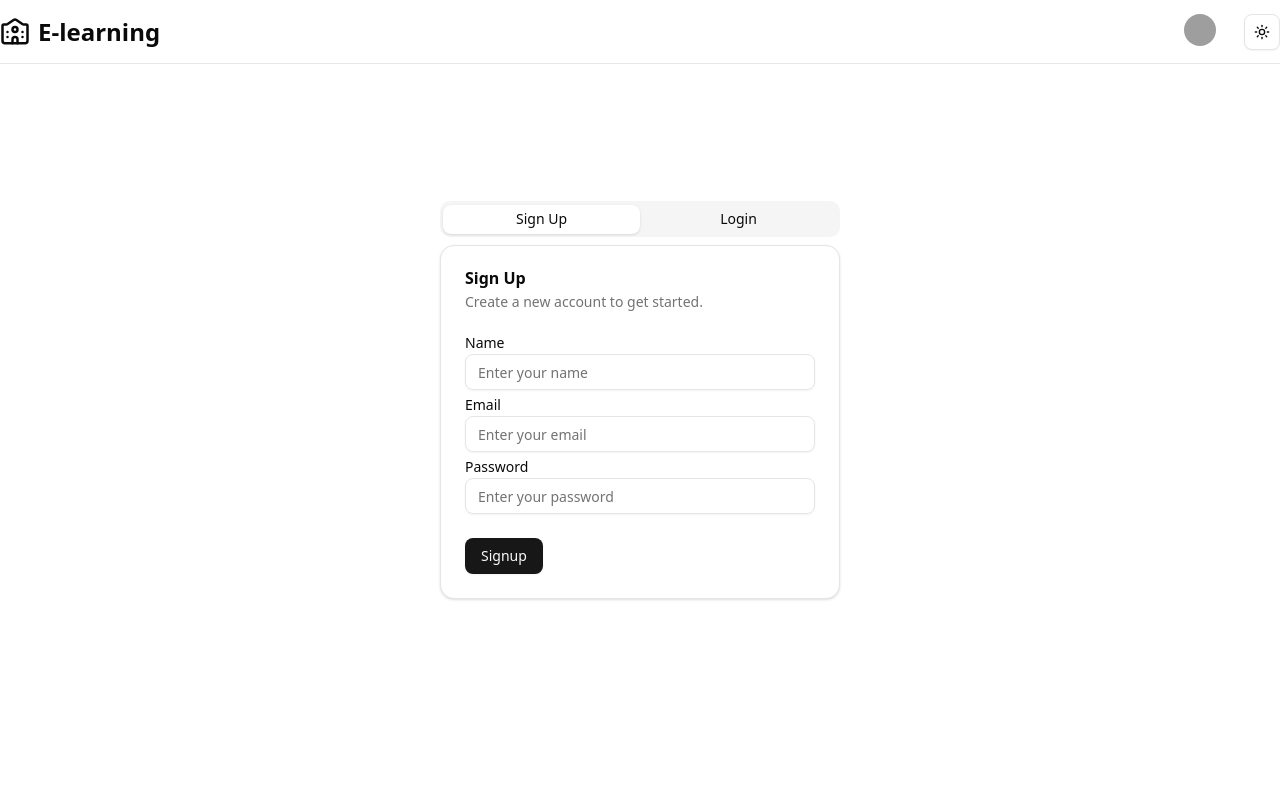
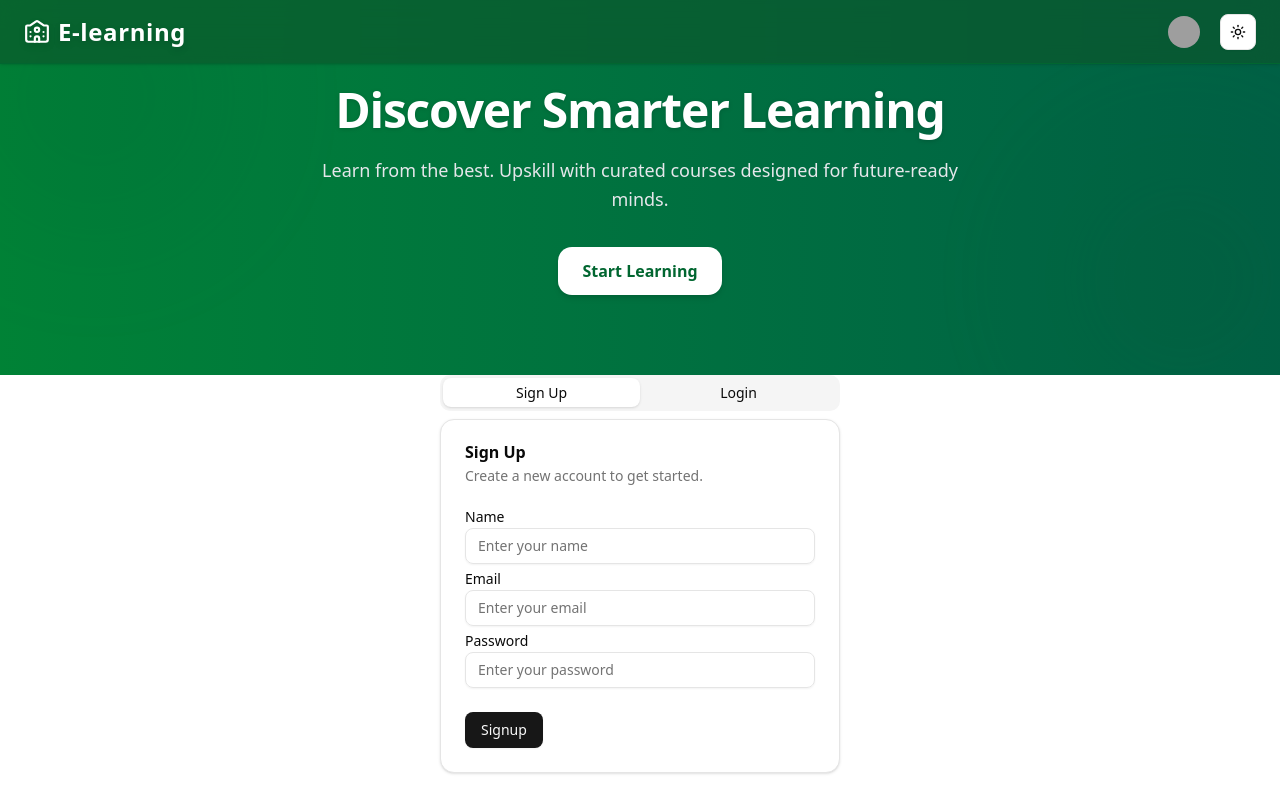
Before and after one commit to Deveshtripathi96/Learnfinity, a React (Vite) app in the folder client/vite-project/: page / in a window 1280 px wide. Built offline with nearby package versions, Linux system fonts and the light colour scheme; grey boxes are pictures that could not be loaded.

Commit message:
Navbar and hero section UI is updated

```diff
--- a/client/vite-project/package.json
+++ b/client/vite-project/package.json
@@ -20,6 +20,7 @@
     "@tailwindcss/vite": "^4.1.1",
     "class-variance-authority": "^0.7.1",
     "clsx": "^2.1.1",
+    "framer-motion": "^12.6.3",
     "lucide-react": "^0.487.0",
     "next-themes": "^0.4.6",
     "react": "^19.0.0",
--- a/client/vite-project/src/App.jsx
+++ b/client/vite-project/src/App.jsx
@@ -1,20 +1,18 @@
- //bABpIHRStrTNrp2W
-
- import { Button } from "@/components/ui/button"
+import { Button } from "@/components/ui/button";
 import Login from "./pages/Login";
 import Navbar from "./components/ui/navbar";
+import Herosection from "./pages/student/Herosection";
 
 function App() {
   return (
-    <div className="flex flex-col items-center justify-center min-h-svh">
-      <main>
-
-      <Login/>
-      <Navbar/>
-      </main>
-
+    <div className="min-h-svh flex flex-col">
+      <Navbar />
+      <Herosection />
+      <div className="flex justify-center">
+        <Login />
+      </div>
     </div>
-  )
+  );
 }
 
-export default App
+export default App;
--- a/client/vite-project/src/components/ui/navbar.jsx
+++ b/client/vite-project/src/components/ui/navbar.jsx
@@ -1,8 +1,6 @@
-
-import { Menu, School2} from 'lucide-react'
+import { Menu, School2 } from 'lucide-react'
 import React from 'react'
 import { Avatar, AvatarFallback, AvatarImage } from "@/components/ui/avatar"
-
 import { Button } from "@/components/ui/button"
 import {
   DropdownMenu,
@@ -10,12 +8,7 @@ import {
   DropdownMenuGroup,
   DropdownMenuItem,
   DropdownMenuLabel,
-  DropdownMenuPortal,
   DropdownMenuSeparator,
-  DropdownMenuShortcut,
-  DropdownMenuSub,
-  DropdownMenuSubContent,
-  DropdownMenuSubTrigger,
   DropdownMenuTrigger,
 } from "@/components/ui/dropdown-menu"
 import { ModeToggle } from '@/Darkmode'
@@ -23,35 +16,29 @@ import {
   Sheet,
   SheetClose,
   SheetContent,
-  SheetDescription,
   SheetFooter,
   SheetHeader,
   SheetTitle,
   SheetTrigger,
 } from "@/components/ui/sheet"
-import { Label } from '@radix-ui/react-label'
-import { Input } from './input'
 import { Separator } from '@radix-ui/react-dropdown-menu'
 
-
-
 const Navbar = () => {
-  const user=true;
+  const user = true
 
   return (
-    <div className='h-16 dark:bg-[#0A0A0A] bg-white border-b dark:border-b-gray-800 border-b-gray-200 fixed top-0 right-0 left-0 duration-300 z-10 '>
+    <div className="h-16 fixed top-0 left-0 right-0 z-20 backdrop-blur-md bg-green-900/60 dark:bg-emerald-950/60 border-b border-green-800 shadow-sm transition-all duration-300">
       {/* Desktop */}
-        <div className="max-w-7xl mx-auto hidden md:flex justify-between items-center gap-10 h-full">
-            <div className='flex items-center gap-2'>
-            <School2 size={"30"}/>
-        <h1 className='hidden md:block font-extrabold text-2xl'>E-learning </h1>
+      <div className="max-w-7xl mx-auto hidden md:flex justify-between items-center px-6 h-full">
+        <div className="flex items-center gap-2">
+          <School2 size={26} className="text-white drop-shadow-md" />
+          <h1 className="font-extrabold text-2xl text-white drop-shadow-md tracking-wide">
+            E-learning
+          </h1>
         </div>
-            <div>
 
-            </div>
-            <div className='flex item-center gap-7'>
-            {
-  user?(
+        <div className="flex items-center gap-5">
+          {user ? (
             <DropdownMenu>
               <DropdownMenuTrigger asChild>
                 <Avatar>
@@ -59,93 +46,76 @@ const Navbar = () => {
                   <AvatarFallback>CN</AvatarFallback>
                 </Avatar>
               </DropdownMenuTrigger>
-    <DropdownMenuContent className="w-56">
+              <DropdownMenuContent className="w-56 bg-white dark:bg-[#1a1a1a] text-sm">
                 <DropdownMenuLabel>My Account</DropdownMenuLabel>
                 <DropdownMenuSeparator />
                 <DropdownMenuGroup>
-        <DropdownMenuItem>
-           My learning
-
-        </DropdownMenuItem>
-        <DropdownMenuItem>
-          Edit profile
-
-        </DropdownMenuItem>
-        <DropdownMenuItem>
-          Log out
-
-        </DropdownMenuItem>
-
-
+                  <DropdownMenuItem>My learning</DropdownMenuItem>
+                  <DropdownMenuItem>Edit profile</DropdownMenuItem>
+                  <DropdownMenuItem>Log out</DropdownMenuItem>
                 </DropdownMenuGroup>
                 <DropdownMenuSeparator />
-      <DropdownMenuGroup>
-
-
-
-      </DropdownMenuGroup>
-
-      <DropdownMenuItem>
-        Dashboard
-
-      </DropdownMenuItem>
+                <DropdownMenuItem>Dashboard</DropdownMenuItem>
               </DropdownMenuContent>
             </DropdownMenu>
-  ):(
-    <div className='flex items-center gap-2'>
-      <Button variant="outline">Login</Button>
-      <Button>Signup</Button>
+          ) : (
+            <div className="flex items-center gap-2">
+              <Button variant="outline" className="text-white border-white">Login</Button>
+              <Button className="bg-white text-green-800 hover:bg-gray-100">Signup</Button>
             </div>
-  )
-       }
-       <ModeToggle/>
+          )}
+          <ModeToggle />
+        </div>
       </div>
 
+      {/* Mobile */}
+      <div className="flex md:hidden items-center justify-between px-4 h-full">
+        <h1 className="font-extrabold text-2xl text-white drop-shadow-md tracking-wide">
+          E-learning
+        </h1>
+        <MobileNavbar />
       </div>
-        {/*Mobile*/}
-        <div className='flex md:hidden item-center justify-between px-4 h-full'>
-        <h1 className='font-extrabold text-2xl'>E-learning</h1>
-        <MobileNavbar/>
-
-        </div>
-
-
     </div>
   )
 }
 
-export default Navbar;
+export default Navbar
 
-const MobileNavbar=()=>{
-  const role ='instructor';
+const MobileNavbar = () => {
+  const role = 'instructor'
+
   return (
     <Sheet>
       <SheetTrigger asChild>
-    <Button  size ='icon' className="rounded-full bg-gray-200 hover:bg-gray-200 " variant="outline">
-      <Menu/>
+        <Button
+          size="icon"
+          className="rounded-full bg-white/20 text-white hover:bg-white/30 backdrop-blur"
+          variant="outline"
+        >
+          <Menu />
         </Button>
       </SheetTrigger>
-  <SheetContent className='flex flex-col'>
-    <SheetHeader className='flex flexrow items-center justify-between mt-2'>
-      <SheetTitle>E-learning</SheetTitle>
-     <ModeToggle/>
+      <SheetContent className="flex flex-col dark:bg-[#0c0c0c]">
+        <SheetHeader className="flex flex-row items-center justify-between mt-2">
+          <SheetTitle className="text-lg font-bold text-white">E-learning</SheetTitle>
+          <ModeToggle />
         </SheetHeader>
-    <Separator className='mr-2'/>
-    <nav className='flex flex-col space-y-4'>
+        <Separator className="my-4" />
+        <nav className="flex flex-col space-y-4 text-base font-medium text-white">
           <span>My learning</span>
           <span>Edit profile</span>
           <span>Log out</span>
         </nav>
-    {role==='instructor' &&(
-       <SheetFooter>
+        {role === 'instructor' && (
+          <SheetFooter className="mt-auto pt-4">
             <SheetClose asChild>
-         <Button type="submit">Dashboard</Button>
+              <Button type="submit" className="w-full bg-white text-green-800 hover:bg-gray-100">
+                Dashboard
+              </Button>
             </SheetClose>
           </SheetFooter>
         )}
-
       </SheetContent>
     </Sheet>
   )
-
 }
--- /dev/null
+++ b/client/vite-project/src/pages/student/Herosection.jsx
@@ -0,0 +1,25 @@
+import React from 'react';
+
+const Herosection = () => {
+  return (
+    <section className="relative w-full bg-gradient-to-r from-green-700 to-emerald-800 dark:from-green-950 dark:to-emerald-950 py-20 px-6 text-white overflow-hidden transition-colors duration-500">
+      {/* Subtle background glows */}
+      <div className="absolute -top-12 -left-12 w-72 h-72 bg-emerald-900 rounded-full blur-3xl opacity-10"></div>
+      <div className="absolute -bottom-12 -right-12 w-72 h-72 bg-green-900 rounded-full blur-3xl opacity-10"></div>
+
+      <div className="relative max-w-5xl mx-auto text-center">
+        <h1 className="text-4xl md:text-5xl font-extrabold mb-4 leading-tight tracking-tight drop-shadow-sm transition duration-300 hover:text-white/90">
+          Discover Smarter Learning
+        </h1>
+        <p className="text-base md:text-lg text-gray-200 dark:text-gray-400 max-w-2xl mx-auto mb-8 leading-relaxed transition duration-300 hover:text-gray-100">
+          Learn from the best. Upskill with curated courses designed for future-ready minds.
+        </p>
+        <button className="bg-white text-green-800 font-semibold px-6 py-3 rounded-xl shadow-md transition-all duration-300 hover:bg-gray-100 hover:scale-105 hover:shadow-lg active:scale-100">
+          Start Learning
+        </button>
+      </div>
+    </section>
+  );
+};
+
+export default Herosection;
```
Also changed, not shown: 1 other file (tests, documents, lock files or other folders). Lines whose indentation alone changed are shown as unchanged.
